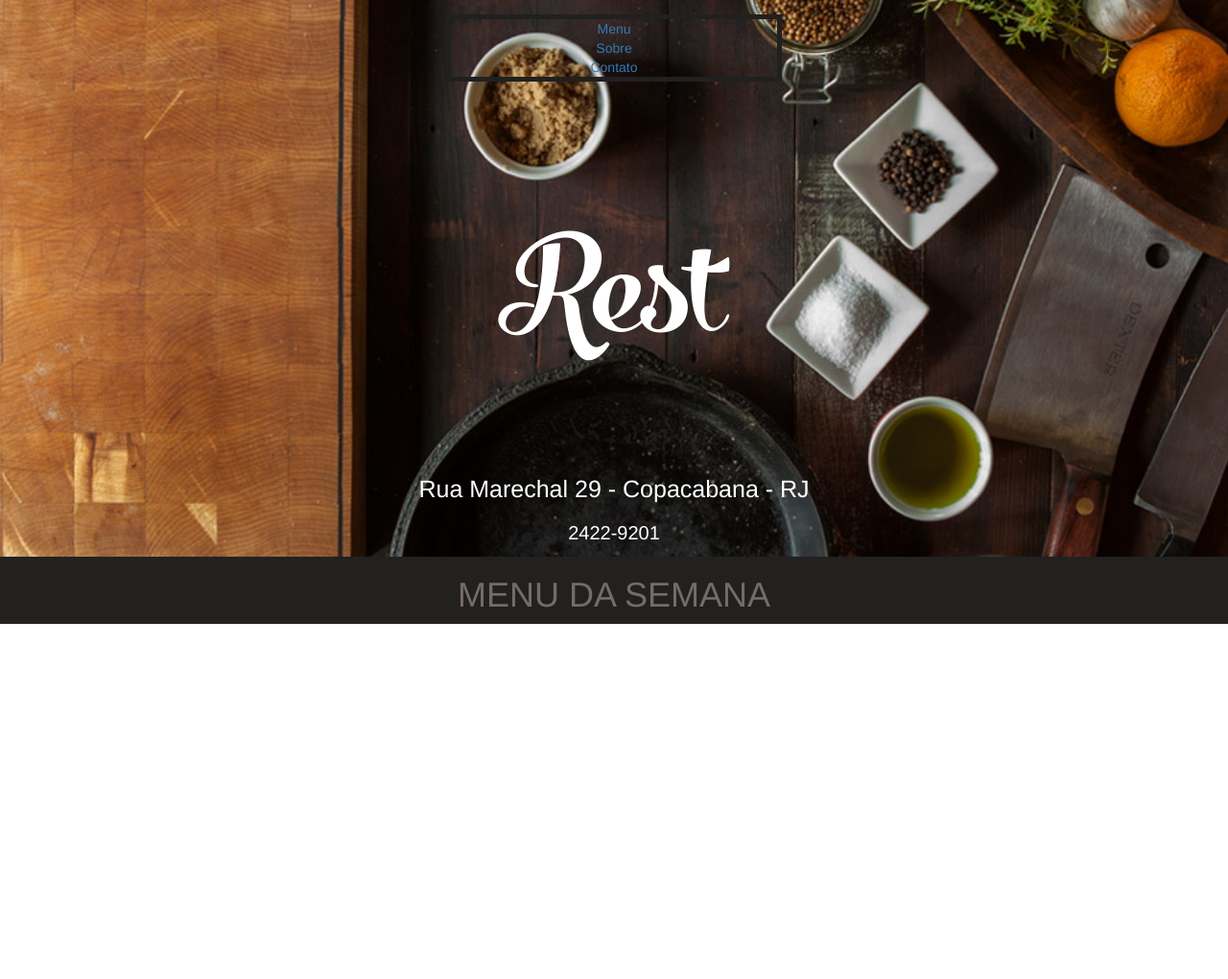
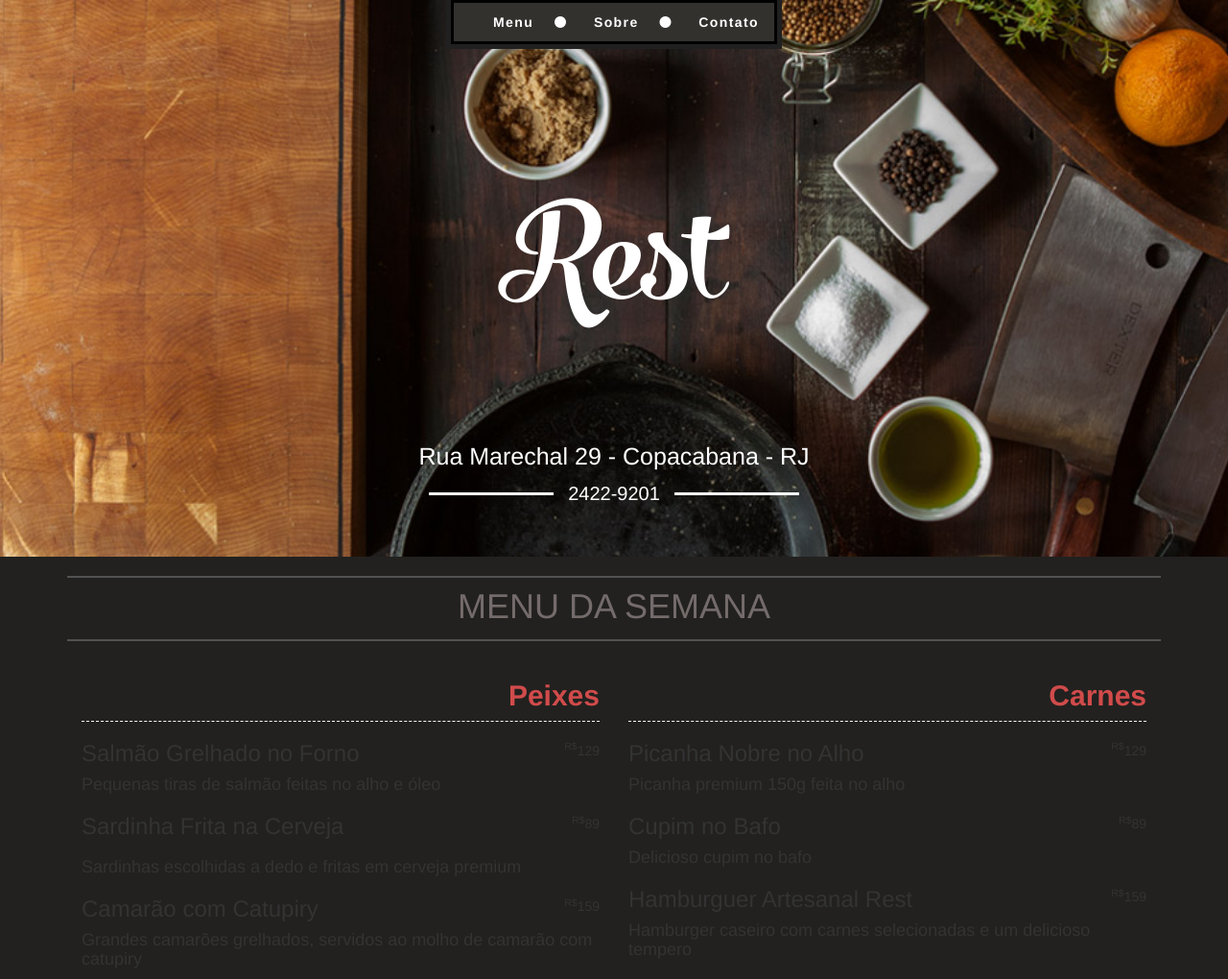
Before and after one commit to vitorbomba/rest, a plain HTML site: page index.html in a window 1280 px wide. Shown: the whole page at 96% size. Before the commit the page ends 800 px from the top, so only its background shows below. Drawn offline with Linux system fonts and the light colour scheme; a web font is replaced by a local one.

Commit message:
versao 25.10.17

```diff
--- a/css/style.css
+++ b/css/style.css
@@ -1,4 +1,4 @@
-.header{
+header{
     background: url("../img/rest-bg.jpg") no-repeat center;
     height: 580px;
     background-size: cover;
@@ -6,14 +6,48 @@
     text-align: center;
 }
 
-.header_menu ul li{
+header img{
+    text-align: center;
+    padding-top: 150px;
+}
+
+header h3{
+    color: #fff;
+    padding-top: 100px;
+    font-size: 25px;
+    padding-bottom: 0px;
+}
+
+header nav{
+    max-width: 340px;
+    margin: 0 auto;
+    box-shadow: 0 0 0 5px #202020;
+}
+
+.telefone{
+    color: #fff;
+    font-size: 20px;
+}
+
+.telefone:after, .telefone:before{
+    content: "";
+    display: inline-block;
+    width: 130px;
+    height: 3px;
+    background-color: #fff;
+    margin: 0px 15px 5px;
+}
+
+/************************************ MENU ********************************/
+.header_menu nav ul li{
     display:inline-block;
 	margin-left: 25px;
     margin-top:0px;
     color: #fff;
+
 }
 
-.header_menu ul li a{
+.header_menu nav ul li a{
 	color:#fff;
 	font-weight: bold;
 	text-decoration: none;
@@ -21,45 +55,69 @@
     padding: 10px 0;
 }
 
-.header_menu ul{
-    border: 3px solid #33312E;
+.header_menu nav ul i{
+    color:#fff;
+    padding: 0px 0px 0px 18px;
+}
+
+.header_menu nav ul li a:hover{
+    color:red;
+}
+
+.header_menu nav ul{
+    border: 3px solid #000000;
 	display: block;
 	text-decoration: none;
-	padding: 10px;
+    padding: 10px;
+    background-color:#33312E
 }
 
-.header img{
+/************************ MENU DA SEMANA**********************************/
+section div h1{
     text-align: center;
-    padding-top: 150px;
+    color: #746B6B;
+    text-transform: uppercase;
 }
 
-.header h3{
-    color: #fff;
-    padding-top: 100px;
-    font-size: 25px;
-    padding-bottom: 0px;
+section div h1::after, section div h1::before{
+    content: "";
+    display: block;
+    width: 100%;
+    height: 2px;
+    background: #525252;
+    margin: 14px auto 10px auto;
+    text-align: center;
 }
-
-.header h2{
-    color: #fff;
-    font-size: 20px;
-    padding-top: 0px;
-}
-header nav{
-    max-width: 340px;
-    margin: 0 auto;
-    box-shadow: 0 0 0 5px #202020;
-}
-
-/**********************************************************/
 
 .background_menu{
     background-color: #22211F
 }
 
-.menu{
-    text-align: center;
-    color: #746B6B;
-    text-transform: uppercase;
+/************************ PEIXES **********************************/
+
+.peixes h2{
+    color:#D14B4B;
+	font-weight: bold;
+	text-decoration: none;
+    padding: 10px 0;
+    text-align: right;
+    border-bottom: 1px dashed #fff;
+}
+
+.peixes ul{
 
 }
+.preco{
+    float: right;
+}
+
+/************************ CARNES **********************************/
+
+.carnes h2{
+    color:#D14B4B;
+	font-weight: bold;
+	text-decoration: none;
+    padding: 10px 0;
+    text-align: right;
+    border-bottom: 1px dashed #fff;
+}
--- a/index.html
+++ b/index.html
@@ -4,7 +4,8 @@
 		<meta charset="utf-8">
 		<title>Rest</title>
 
-		<link href='https://fonts.googleapis.com/css?family=Alegreya+SC' rel='stylesheet' type='text/css'>
+        <link href='https://fonts.googleapis.com/css?family=Alegreya+SC' rel='stylesheet' type='text/css'>
+        <link rel="stylesheet" href="https://maxcdn.bootstrapcdn.com/font-awesome/4.7.0/css/font-awesome.min.css">
         <link rel="stylesheet" href="css/style.css">
         <link rel="shortcut icon" href="favicon.ico">
         <link rel="stylesheet" href="css/reset.css">
@@ -14,26 +15,67 @@
 	</head>
 
 	<body>
-    <header class="row header">
+    <header class="row header_menu">
 		<nav>
             <ul>
                 <li><a href="index.html">Menu</a></li>
+                <i class="fa fa-circle"></i>
                 <li><a href="sobre.html">Sobre</a></li>
+                <i class="fa fa-circle"></i>
                 <li><a href="contato.html">Contato</a></li>
             </ul>
         </nav>
-
         <img src="img/rest.png" alt="Logo" class="img_logo">
         <h3>Rua Marechal 29 - Copacabana - RJ</h3>
-        <h2>2422-9201</h2>
+        <p class="telefone">2422-9201</p>
     </header>
 
     <section class="row background_menu">
         <div class="container menu">
              <h1>Menu da semana</h1>
+             <div class="peixes col-md-6">
+                 <h2>Peixes</h2>
+                 <ul>
+                     <li>
+                         <div class="preco"><sup>R$</sup>129</div>
+                         <h3>Salmão Grelhado no Forno</h3>
+                         <h4>Pequenas tiras de salmão feitas no alho e óleo</h4>
+                     </li>
+                     <li>
+                         <div class="preco"><sup>R$</sup>89</div>
+                         <h3>Sardinha Frita na Cerveja<h3/>
+                         <h4>Sardinhas escolhidas a dedo e fritas em cerveja premium</h4>
+                     </li>
+                     <li>
+                         <div class="preco"><sup>R$</sup>159</div>
+                         <h3>Camarão com Catupiry</h3>
+                         <h4>Grandes camarões grelhados, servidos ao molho de camarão com catupiry</h4>
+                     </li>
+                 </ul>
+             </div>
+             <div class="carnes col-md-6">
+                    <h2>Carnes</h2>
+                    <ul>
+                        <li>
+                            <div class="preco"><sup>R$</sup>129</div>
+                            <h3>Picanha Nobre no Alho</h3>
+                            <h4>Picanha premium 150g feita no alho</h4>
+                        </li>
+                        <li>
+                            <div class="preco"><sup>R$</sup>89</div>
+                            <h3>Cupim no Bafo</h3>
+                            <h4>Delicioso cupim no bafo</h4>
+                        </li>
+                        <li>
+                            <div class="preco"><sup>R$</sup>159</div>
+                            <h3>Hamburguer Artesanal Rest</h3>
+                            <h4>Hamburger caseiro com carnes selecionadas e um delicioso tempero</h4>
+                        </li>
+                    </ul>
+                </div>
         </div>
+    </section>
 
-    </section>
 
 
 	</body>
```
Also changed, not shown: contato.html (+31 -2 lines), sobre.html (+29 -2 lines).
